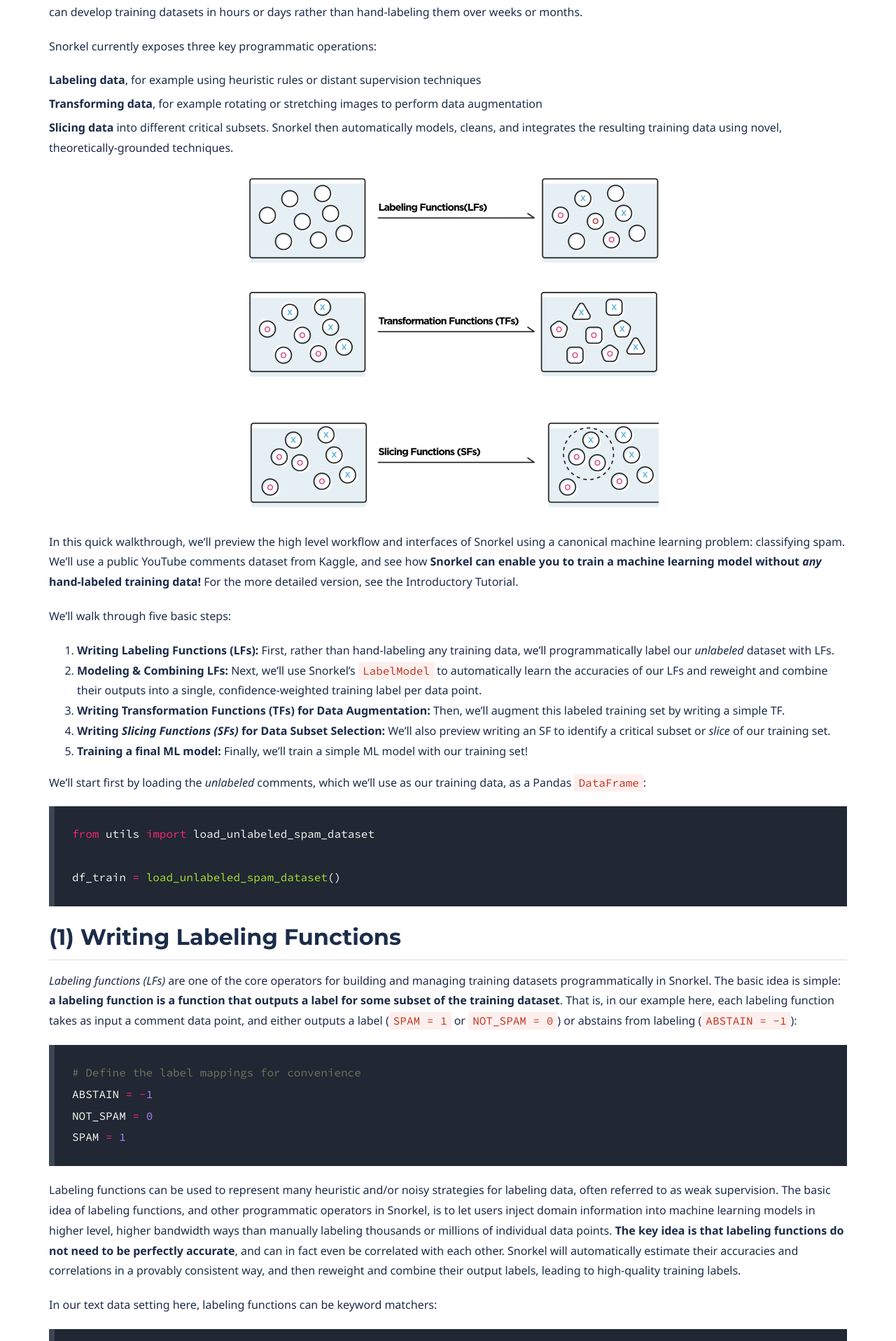
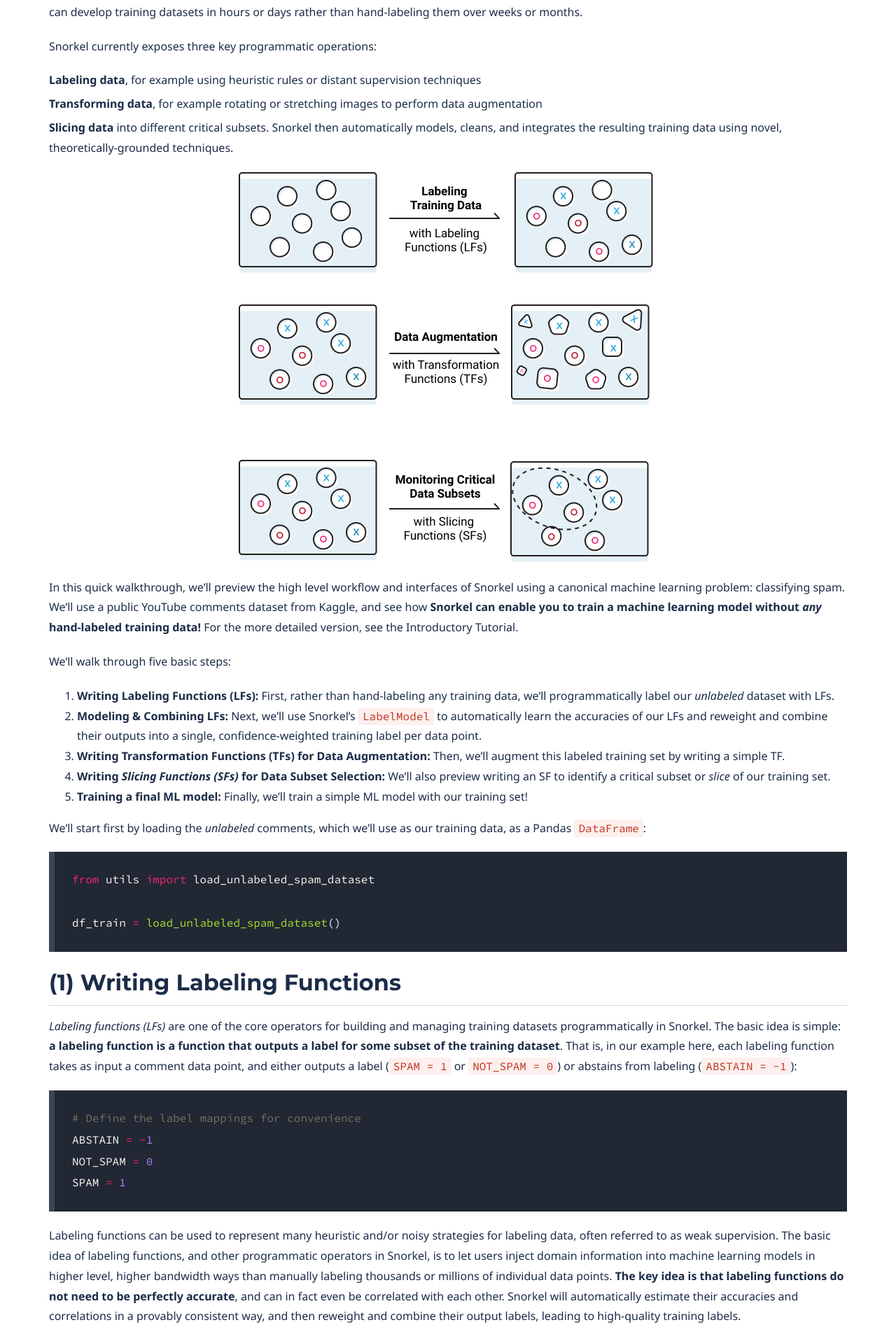
Before and after one commit to snorkel-team/website, a Jekyll site: the page built from get-started.md, in a window 1280 px wide. Shown: the part 1054-2970 px from the top of the page at 70% size. Built offline with Jekyll 4.4.1, drawn with Linux system fonts in a browser that asks for light colours; some web fonts are replaced.

Commit message:
updated image for get started

```diff
--- a/_getting_started/getting_started.md
+++ b/_getting_started/getting_started.md
@@ -10,7 +10,7 @@
 - **Slicing data** into different critical subsets.
 Snorkel then automatically models, cleans, and integrates the resulting training data using novel, theoretically-grounded techniques.
 
-<img src="/doks-theme/assets/images/layout/TrainingData.png" align="center" style="display: block; margin-left: auto; margin-right: auto;">
+<img src="/doks-theme/assets/images/layout/Overview.png" align="center" style="display: block; margin-left: auto; margin-right: auto;">
 
 In this quick walkthrough, we'll preview the high level workflow and interfaces of Snorkel using a canonical machine learning problem: classifying spam.
 We'll use a public [YouTube comments dataset](https://www.kaggle.com/goneee/youtube-spam-classifiedcomments) from Kaggle, and see how **Snorkel can enable you to train a machine learning model without _any_ hand-labeled training data!**
```
